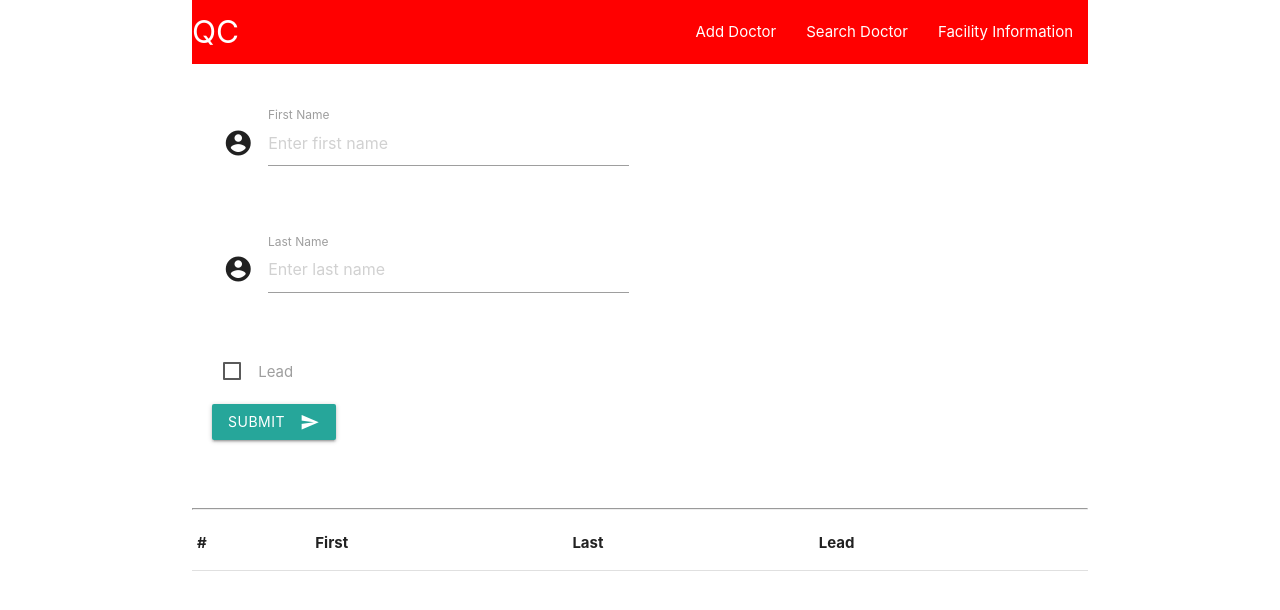
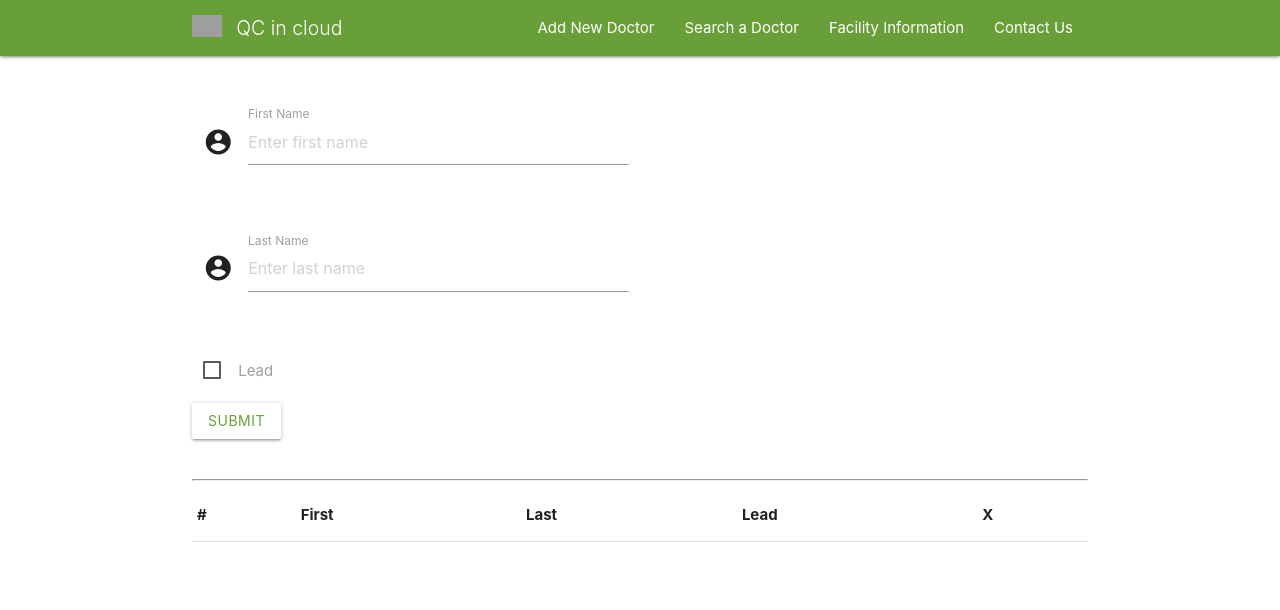
Before and after one commit to webdev-gmg/doclist, a website: page public/index.html in a window 1280 px wide. Drawn offline with nearby package versions, Linux system fonts and the light colour scheme; no server answers; grey boxes are pictures that could not be loaded.

Commit message:
Delete functionality

```diff
--- a/public/css/styles.css
+++ b/public/css/styles.css
@@ -1,6 +1,16 @@
+.navfeature {
+  color: #fff;
+  background-color: #689f38;
+  width: 100%;
+  height: 56px;
+  line-height: 56px;
+}
+
 .nav-wrapper{
- background-color:red;
+ background-color:#689f38;
 }
+
+
 
 .form-border{
   border-radius: 5px;
--- a/public/index.html
+++ b/public/index.html
@@ -20,35 +20,41 @@
 <body>
 
 </body background-image= "https://www.google.com/url?sa=i&source=images&cd=&cad=rja&uact=8&ved=2ahUKEwij5uvbyc7hAhWimeAKHaoXAkMQjRx6BAgBEAU&url=https%3A%2F%2Fdepositphotos.com%2F95338488%2Fstock-photo-blurred-hospital-interior-as-a.html&psig=AOvVaw2Rb8DuwczjXm-fpsKEVbPy&ust=1555296436291158">
-<form>
-  <div class = "container">
+
 
     <!-- Navigation Bar -->
-    <nav class="transparent z-depth-0">
-        <div class="nav-wrapper"  >
-          <a href="#" class="brand-logo">QC</a>
-          <a href="#" data-target="mobile-demo" class="sidenav-trigger"><i class="material-icons">menu</i></a>
-          <ul id="nav-mobile" class="right hide-on-med-and-down">
-            <li><a href="sass.html">Add Doctor</a></li>
-            <li><a href="badges.html">Search Doctor</a></li>
-            <li><a href="collapsible.html">Facility Information</a></li>
-          </ul>
-        </div>
-      </nav>
-      <ul class="sidenav" id="mobile-demo">
-          <li><a href="sass.html">Add Doctor</a></li>
-          <li><a href="badges.html">Search Doctor</a></li>
-          <li><a href="collapsible.html">Facility Information</a></li>
+    <div class="navbar-fixed">
+        <nav class="navfeature">
+          <div class="container nav-wrapper">
+          <a href="https://www.android-kiosk.com" class="waves-effect waves-light">
+              <span class="hide-on-small-only"><img src="https://www.android-kiosk.com/wp-content/themes/androidkioskcom/images/brand_white.png" width="30" id="appicon" style="vertical-align: middle;margin-bottom:10px;margin-right:10px;"></span>
+              <span id="header-large" style="font-weight:300;font-size:1.3rem;">QC in cloud</span>
+          </a>
 
-        </ul>
+          <ul id="nav-mobile" class="hide-on-med-and-down right"><li id="menu-item-24" class="menu-item menu-item-type-post_type menu-item-object-page menu-item-home current-menu-item page_item page-item-5 current_page_item menu-item-24"><a href="#" aria-current="page">Add New Doctor</a></li>
+  <li id="menu-item-1252" class="menu-item menu-item-type-post_type menu-item-object-page menu-item-1252"><a href="#">Search a Doctor</a></li>
+  <li id="menu-item-1253" class="menu-item menu-item-type-custom menu-item-object-custom menu-item-1253"><a href="#">Facility Information</a></li>
+  <!-- <li id="menu-item-1150" class="menu-item menu-item-type-custom menu-item-object-custom menu-item-1150"><a target="_blank" href="https://kioskbrowser.crisp.help">Help</a></li> -->
+  <li id="menu-item-1263" class="menu-item menu-item-type-post_type menu-item-object-page menu-item-1263"><a href="#">Contact Us</a></li>
+  </ul>
+</div>
+</nav>
+</div>
+<!-- <div class="side-nav-start">
+    <ul id="mobile-demo" class="side-nav" style="transform: translateX(-100%);"><li class="menu-item menu-item-type-post_type menu-item-object-page menu-item-home current-menu-item page_item page-item-5 current_page_item menu-item-24"><a href="https://www.android-kiosk.com/" aria-current="page">App</a></li>
+<li class="menu-item menu-item-type-post_type menu-item-object-page menu-item-1252"><a href="https://www.android-kiosk.com/remote-management/">Remote Management</a></li>
+<li class="menu-item menu-item-type-custom menu-item-object-custom menu-item-1253"><a href="#features">Features</a></li>
+<li class="menu-item menu-item-type-custom menu-item-object-custom menu-item-1150"><a target="_blank" href="https://kioskbrowser.crisp.help">Help</a></li>
+<li class="menu-item menu-item-type-post_type menu-item-object-page menu-item-1263"><a href="https://www.android-kiosk.com/contact-us/">Contact</a></li>
+</ul>
+</div> -->
     <!-- Navigation Bar End -->
-
+    <div class = "container">
     <div class = "form-border">
       <form>
-          <div class = "row">
-            <div class = "col s12">
 
-            </div>
+            <!-- <div style = "height:100px">
+          </div> -->
           </div>
           <div class="row">
               <form class="col s12">
@@ -80,12 +86,12 @@
                 </div>
 
                 <div class = "row">
-                    <button class="btn waves-effect waves-light" type="submit" name="action" id="save">Submit
+                    <!-- <button class="btn text-primarycolor" style = "color:#689f38;background-color: white" type="submit" name="action" id="save">Submit
                         <i class="material-icons right">send</i>
-                      </button>
+                      </button> -->
+                      <a class="btn text-primarycolor" style = "color:#689f38;background-color: white" type="submit" name="action" id="save" href="#modal1">Submit</a>
                 </div>
               </div>
-            </div>
 
 
 <hr/>
@@ -97,12 +103,13 @@
                     <th scope="col">First</th>
                     <th scope="col">Last</th>
                     <th scope="col">Lead</th>
+                    <th scope="col">X</th>
                   </tr>
                 </thead>
                 <tbody id="doctorList">
                 </tbody>
               </table>
         </div>
-
+      </div>
     <script src="js/viewtest.js" type="text/javascript"></script>
 </html>
--- a/public/js/viewtest.js
+++ b/public/js/viewtest.js
@@ -1,6 +1,8 @@
 $(document).ready(function() {
     $('.sidenav').sidenav();
+    $('.modal').modal();
   getDoctors();
+  $(document).on("click", "button.delete", handlePostDelete);
 });
 
 
@@ -48,9 +50,9 @@ function insertDoctor(event) {
     lastname: $("#lastname").val(),
     lead: leadValue
   };
-  $.post("/api/adddoctor", doctor, function(dbdoctor) {
-    alert("The new doctor has been added");
+  $.post("/api/adddoctor", doctor, function() {
     getDoctors();
+
   });
 }
 
@@ -66,6 +68,26 @@ function getDoctors() {
                                         <td>${data[i].firstname}</td>
                                         <td>${data[i].lastname}</td>
                                         <td>${data[i].lead}</td>
+                                        <td><div><button class = "delete btn-floating btn-large waves-effect waves-light red"><i class="material-icons" id=${data[i].id}>
+                                        delete
+                                        </i></button></td>
                                     </tr>`);
   });
 }
+
+
+ function deleteDoctor(id) {
+    $.ajax({
+      method: "DELETE",
+      url: "/api/doctors/" + id
+    })
+      .then(function() {
+        getDoctors();
+      });
+  }
+
+  function handlePostDelete(event) {
+      event.preventDefault();
+console.log(event.target.id)
+    deleteDoctor(event.target.id);
+  }
```
Also changed, not shown: routes/api-routes.js (+13 -0 lines).
